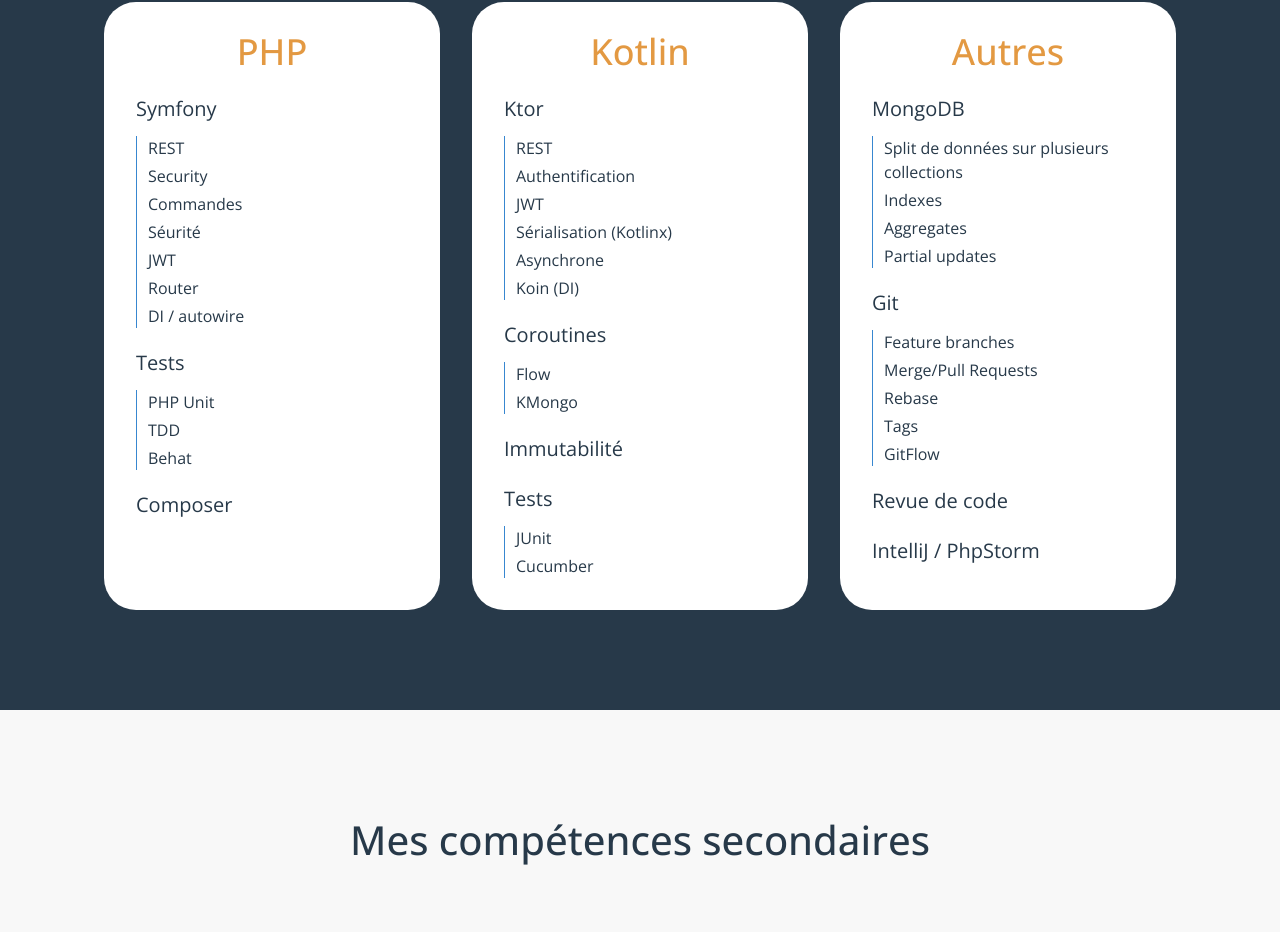
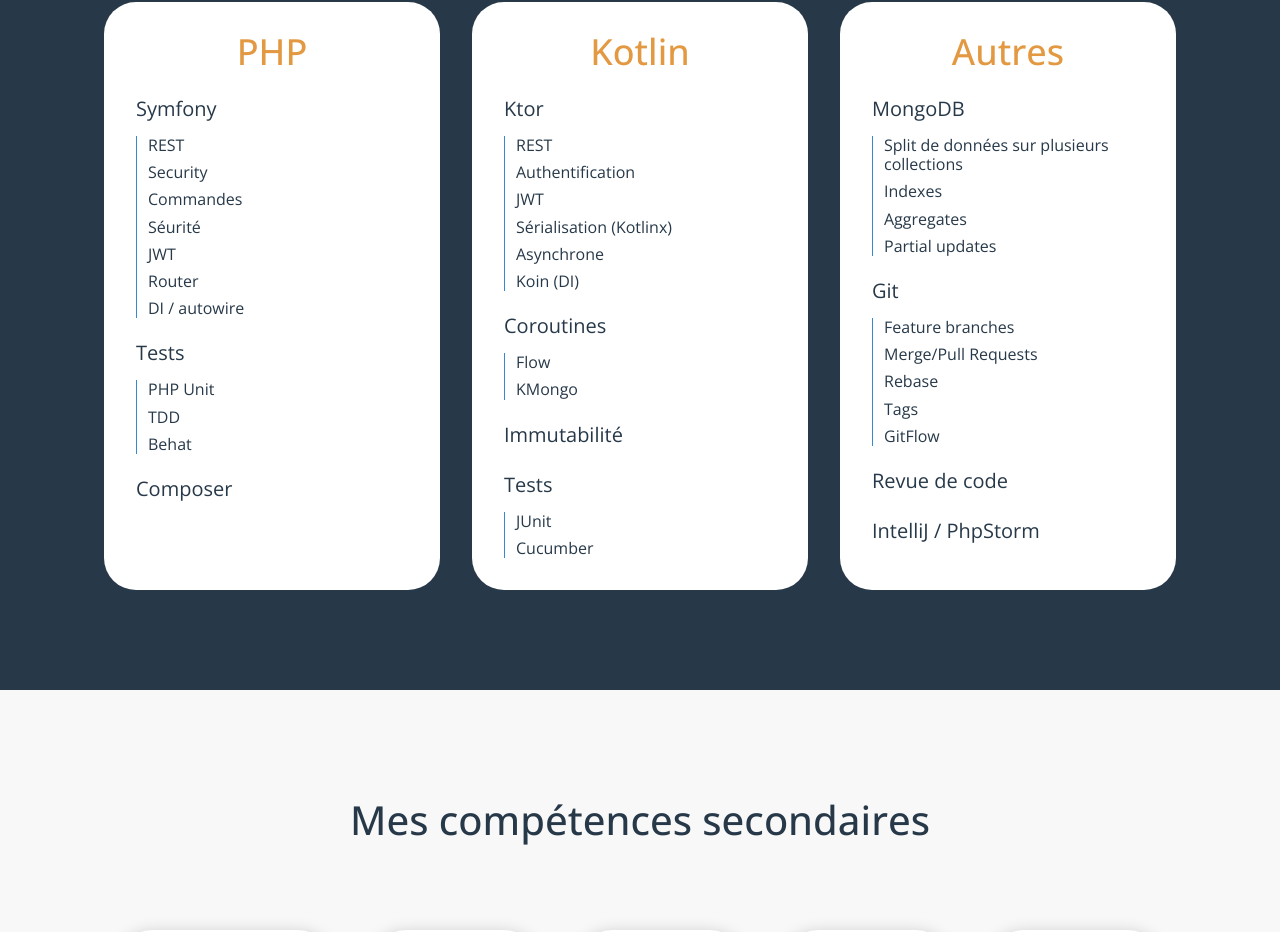
Before and after one commit to anthony-moyart/anthonymoyart.fr, a Next.js app: page / in a window 1280 px wide. Shown: the part 1073-2005 px from the top of the page. Built offline with nearby package versions, Linux system fonts and the light colour scheme.

Commit message:
[Home/MainSkills] adjust spacings for multiline sub-skills

```diff
--- a/components/home/main-skills.module.scss
+++ b/components/home/main-skills.module.scss
@@ -64,7 +64,8 @@
     margin-top: .75rem;
 
     > li {
-      margin-top: .25rem;
+      margin-top: .5rem;
+      line-height: 1.2;
 
       &:first-child {
         margin-top: 0;
```
